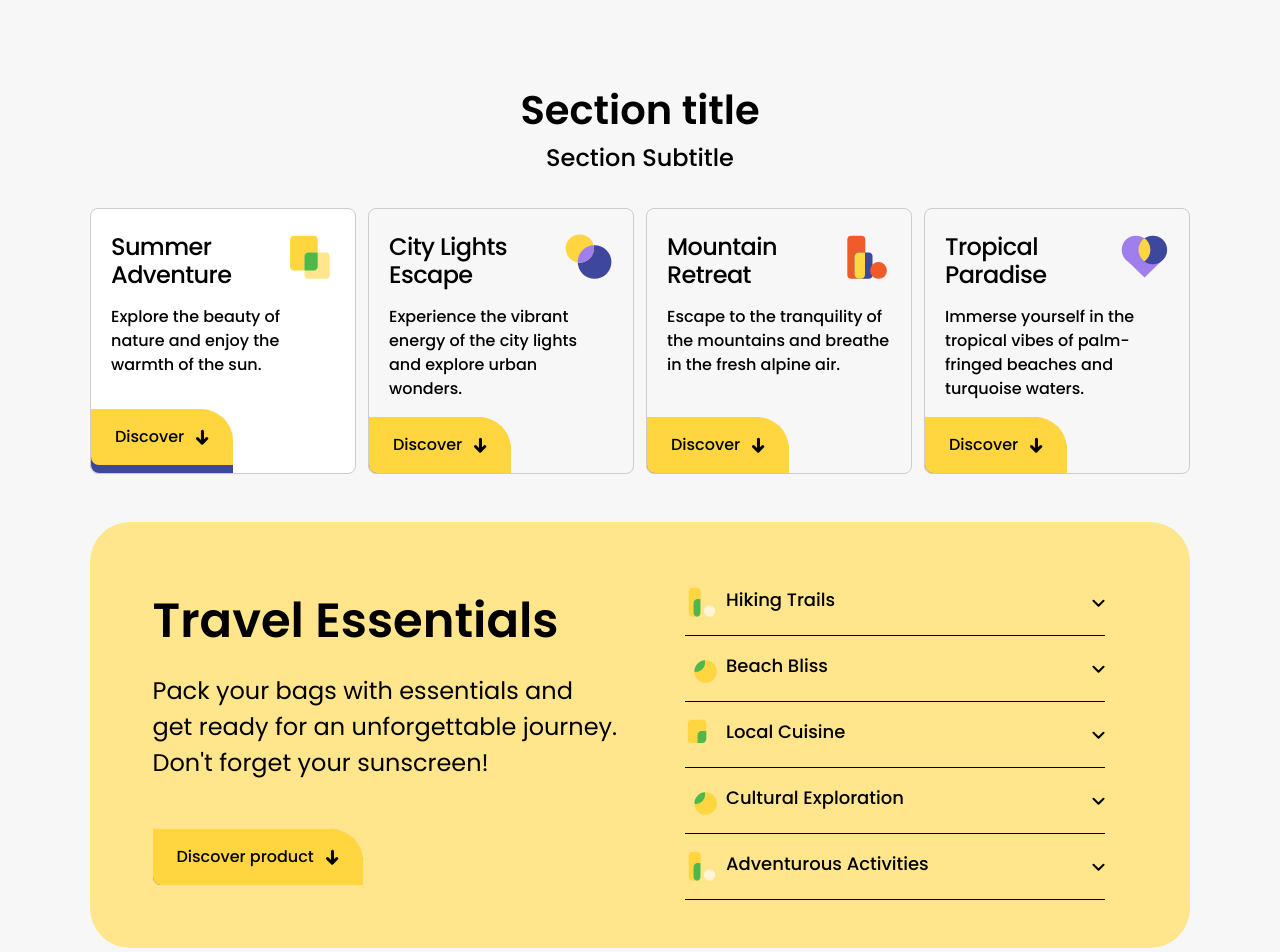
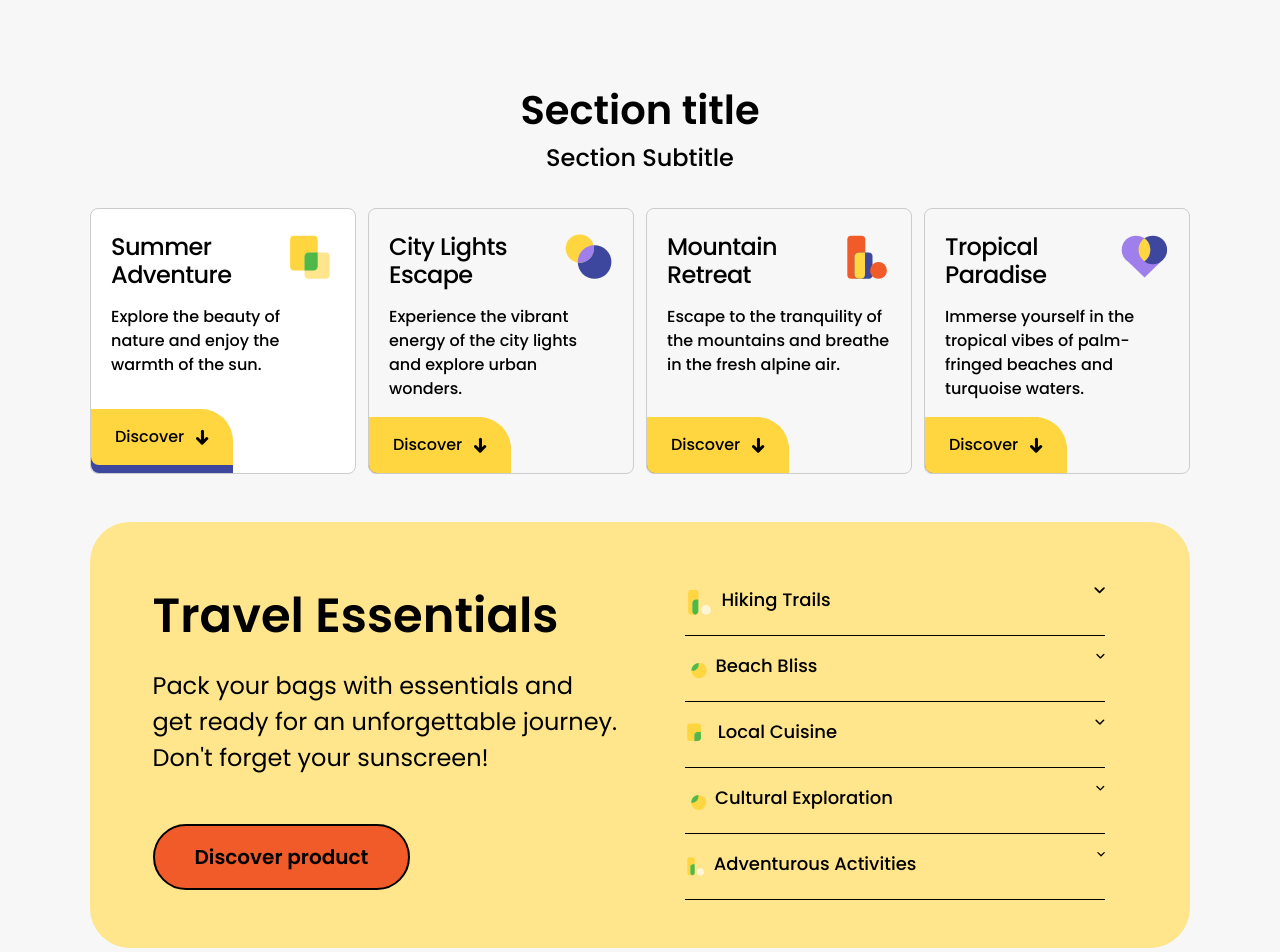
Before and after one commit to ameeriit/tabs-nextjs, a Next.js app: page / in a window 1280 px wide. Shown: the top 952 px of the page. Built offline with nearby package versions, Linux system fonts and the light colour scheme.

Commit message:
fix: type correction and separated ts files to separate one

```diff
--- a/src/components/Accordion.tsx
+++ b/src/components/Accordion.tsx
@@ -28,14 +28,8 @@ const Accordion: React.FC<AccordionProps> = ({ items }) => {
           >
             <div className="flex gap-2">
               {accordionItem.accordionIcon}
+              <div>
                 <h5>{accordionItem.accordionTitle}</h5>
-            </div>
-            <AccordionDownIcon
-              className={`transform transition-transform duration-500 ${
-                openIndex === accordionIndex ? "-rotate-180" : ""
-              }`}
-            />
-          </div>
                 <p
                   className={`accordion-content transition-all duration-500 ease-in-out ${
                     openIndex === accordionIndex
@@ -45,6 +39,14 @@ const Accordion: React.FC<AccordionProps> = ({ items }) => {
                 >
                   {accordionItem.accordionContent}
                 </p>
+              </div>
+              <AccordionDownIcon
+                className={`transform transition-transform duration-500 ${
+                  openIndex === accordionIndex ? "-rotate-180" : ""
+                }`}
+              />
+            </div>
+          </div>
         </li>
       ))}
     </ul>
--- a/src/components/Tabs.tsx
+++ b/src/components/Tabs.tsx
@@ -1,29 +1,8 @@
+import { TabsProps } from "@/types/common";
 import { useState } from "react";
 import Accordion from "./Accordion";
-import { TabsButton } from "./Buttons";
+import { Button } from "./Buttons";
 import Tab from "./Tab";
-
-interface TabProps {
-  tabTitle: string;
-  tabIcon: React.ReactNode;
-  tabContent: string;
-  onClick: () => void;
-  isActive: boolean;
-  index: number;
-  tabContentTitle: string;
-  tabContentParagraph: string;
-  accordion?: AccordionItem[];
-}
-
-interface AccordionItem {
-  accordionTitle: string;
-  accordionContent: string;
-  accordionIcon: React.ReactNode;
-}
-
-interface TabsProps {
-  tabsData: TabProps[];
-}
 
 const Tabs: React.FC<TabsProps> = ({ tabsData }) => {
   const [activeTab, setActiveTab] = useState<number>(0);
@@ -62,7 +41,7 @@ const Tabs: React.FC<TabsProps> = ({ tabsData }) => {
               <p className="text-xl font-normal mb-12">
                 {tab.tabContentParagraph}
               </p>
-              <TabsButton buttonText="Discover product" />
+              <Button buttonText="Discover product" />
             </div>
           </div>
           {tab.accordion && (
--- /dev/null
+++ b/src/types/common.ts
@@ -0,0 +1,18 @@
+export interface TabProps {
+  tabTitle: string;
+  tabIcon: React.ReactNode;
+  tabContent: string;
+  tabContentTitle: string;
+  tabContentParagraph: string;
+  accordion?: AccordionItem[];
+}
+
+export interface AccordionItem {
+  accordionTitle: string;
+  accordionContent: string;
+  accordionIcon: React.ReactNode;
+}
+
+export interface TabsProps {
+  tabsData: TabProps[];
+}
```
Lines whose indentation alone changed are shown as unchanged.
